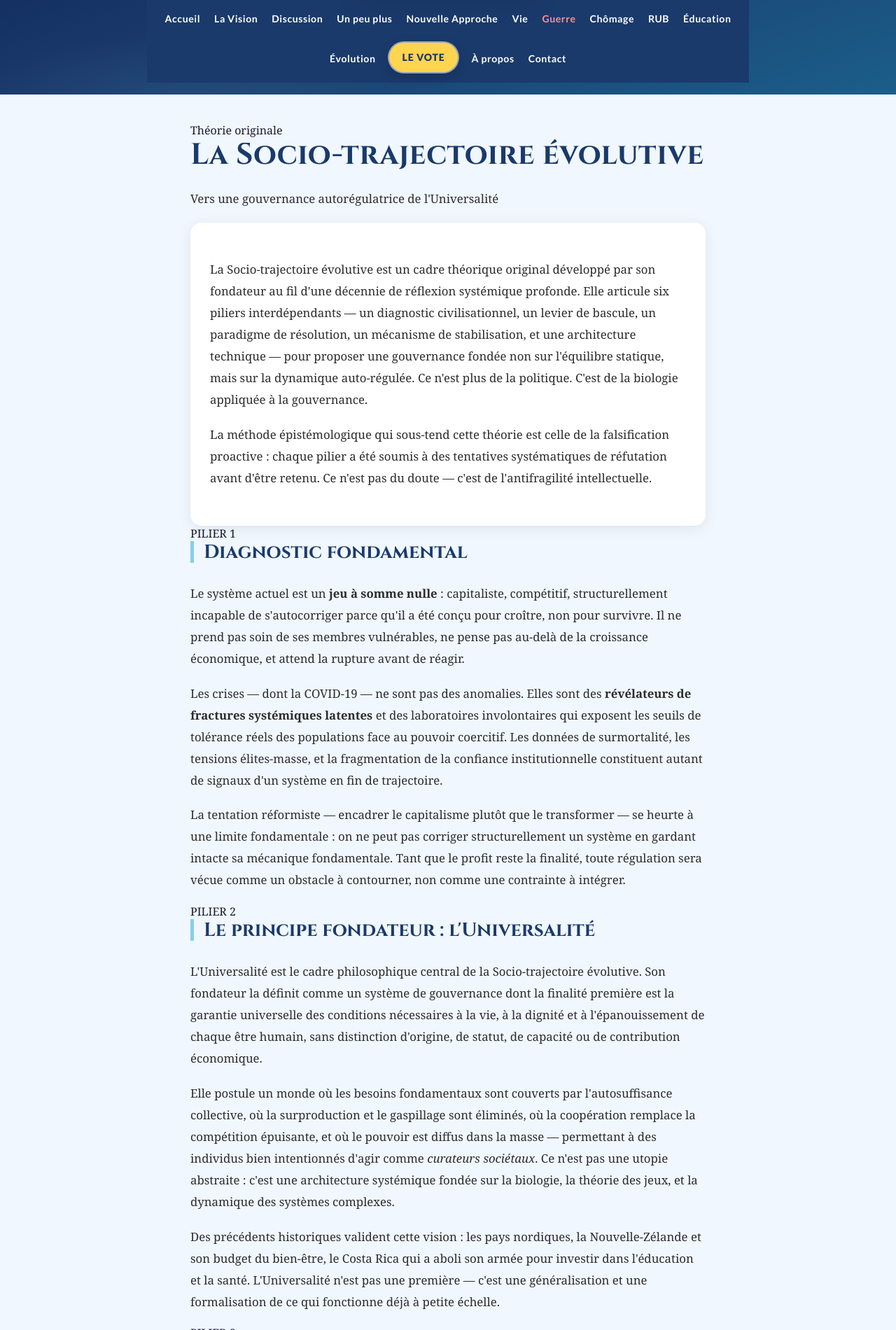
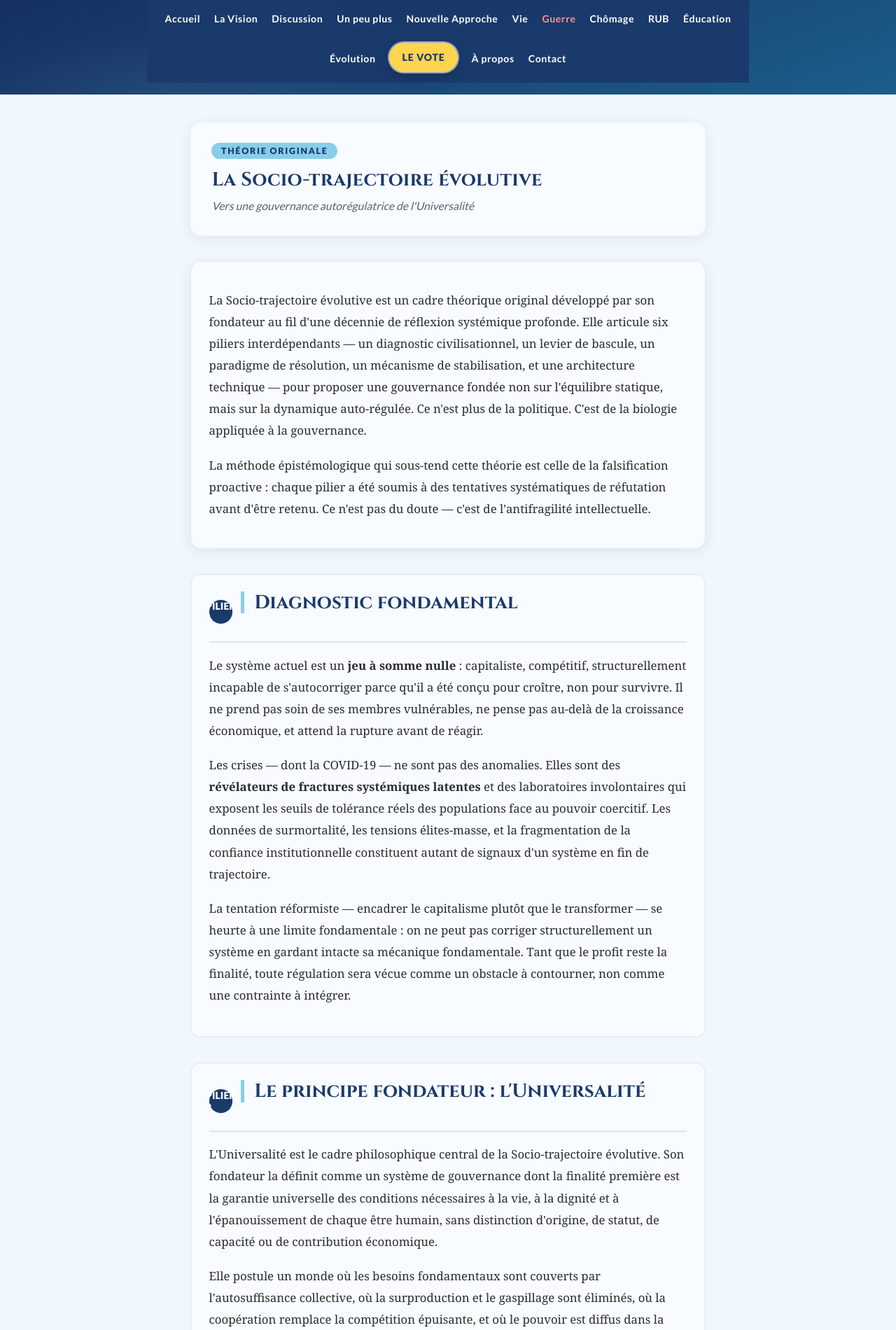
Before and after one commit to Monde-Universel/Monde-Universel.github.io, a Jekyll site: the page built from theorie.html, in a window 1280 px wide. Shown: the part 216-2116 px from the top of the page at 70% size. Built offline with Jekyll 4.4.1, drawn with Linux system fonts in a browser that asks for light colours.

Commit message:
Update layout.css

```diff
--- a/assets/css/layout.css
+++ b/assets/css/layout.css
@@ -624,6 +624,168 @@ button:focus-visible {
   border-top-color: rgba(255, 255, 255, 0.16);
 }
 
+/* Éditorial — bannière, intro, pilier, warning */
+#contenu .banner {
+  margin-bottom: 2.25rem;
+  padding: 1.75rem 1.9rem;
+  border-radius: 1rem;
+  background: var(--color-surface-2);
+  box-shadow: var(--shadow-sm);
+}
+
+#contenu .banner .tag {
+  display: inline-block;
+  margin-bottom: 0.85rem;
+  padding: 0.25rem 0.85rem;
+  border-radius: 999px;
+  font-family: var(--font-ui);
+  font-size: 0.78rem;
+  font-weight: 800;
+  letter-spacing: 0.14em;
+  text-transform: uppercase;
+  background: var(--color-accent);
+  color: var(--color-primary);
+}
+
+#contenu .banner h1 {
+  margin: 0 0 0.4rem;
+  font-family: var(--font-display);
+  font-size: clamp(1.7rem, 2.1vw, 2.05rem);
+  line-height: 1.18;
+  color: var(--color-primary);
+}
+
+#contenu .banner .subtitle {
+  margin: 0;
+  font-family: var(--font-ui);
+  font-size: 0.98rem;
+  font-style: italic;
+  color: var(--color-text-muted);
+}
+
+#contenu .intro-block {
+  margin-top: 1.75rem;
+  padding: 1.4rem 1.6rem;
+  border-radius: 0.9rem;
+  background: var(--color-surface-2);
+  border: 1px solid rgba(26, 58, 107, 0.08);
+  box-shadow: var(--shadow-sm);
+}
+
+#contenu .pilier {
+  margin-top: 2.25rem;
+  padding: 1.5rem 1.6rem 1.6rem;
+  border-radius: 0.9rem;
+  background: var(--color-surface-2);
+  border: 1px solid rgba(26, 58, 107, 0.12);
+}
+
+#contenu .pilier--warning {
+  border-left: 5px solid #8b0000;
+  background: #fff8f8;
+}
+
+#contenu .pilier-header {
+  margin-bottom: 1rem;
+  padding-bottom: 0.75rem;
+  border-bottom: 2px solid rgba(26, 58, 107, 0.12);
+  display: flex;
+  align-items: center;
+  gap: 0.75rem;
+}
+
+#contenu .pilier-num {
+  display: inline-flex;
+  align-items: center;
+  justify-content: center;
+  width: 2.1rem;
+  height: 2.1rem;
+  border-radius: 999px;
+  font-family: var(--font-ui);
+  font-size: 0.88rem;
+  font-weight: 800;
+  background: var(--color-primary);
+  color: #ffffff;
+}
+
+#contenu .pilier--warning .pilier-num {
+  background: #8b0000;
+}
+
+#contenu .pilier-title {
+  font-family: var(--font-display);
+  font-size: 1.4rem;
+  margin: 0;
+  color: var(--color-primary);
+}
+
+#contenu .pilier--warning .pilier-title {
+  color: #8b0000;
+}
+
+#contenu .warning-panel {
+  margin-top: 1.4rem;
+  padding: 1.25rem 1.5rem;
+  border-radius: 0.9rem;
+  background: #7b0000;
+  color: #ffffff;
+}
+
+#contenu .warning-panel__title {
+  margin: 0 0 0.8rem;
+  font-family: var(--font-ui);
+  font-size: 0.96rem;
+  font-weight: 800;
+  letter-spacing: 0.04em;
+  text-transform: uppercase;
+  color: #ffb3b3;
+}
+
+#contenu .warning-panel__text {
+  margin: 0 0 0.7rem;
+}
+
+#contenu .warning-panel__text:last-child {
+  margin-bottom: 0;
+}
+
+#contenu .warning-panel__text--emphasis {
+  font-style: italic;
+}
+
+[data-theme="dark"] #contenu .banner {
+  background: #111827;
+}
+
+[data-theme="dark"] #contenu .banner .subtitle {
+  color: #e5e7eb;
+}
+
+[data-theme="dark"] #contenu .intro-block,
+[data-theme="dark"] #contenu .pilier {
+  background: #111827;
+  border-color: rgba(255, 255, 255, 0.12);
+  box-shadow: none;
+}
+
+[data-theme="dark"] #contenu .pilier--warning {
+  background: #2b1717;
+  border-left-color: #fca5a5;
+}
+
+[data-theme="dark"] #contenu .pilier--warning .pilier-title {
+  color: #fecaca;
+}
+
+[data-theme="dark"] #contenu .warning-panel {
+  background: #3a0f0f;
+  color: #fff5f5;
+}
+
+[data-theme="dark"] #contenu .warning-panel__title {
+  color: #ff9d9d;
+}
+
 @media (max-width: 600px) {
   .site-header {
     padding: 0.9rem 1rem 0.95rem;
```
